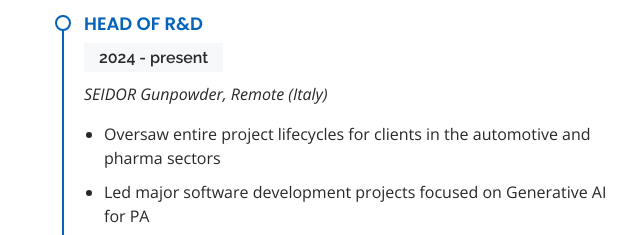
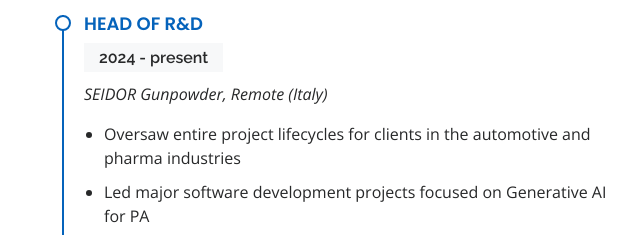
Before and after one commit to gvieralopez/gvieralopez.github.io, a plain HTML site: page index.html in a window 1280 px wide. Shown: the part 2809-3044 px from the top of the page, 640-1280 px from the left. Drawn offline with nearby package versions, Linux system fonts and the light colour scheme; some icons are missing.

Commit message:
Update content

```diff
--- a/index.html
+++ b/index.html
@@ -477,7 +477,7 @@
               <p><em>SEIDOR Gunpowder, Remote (Italy)</em></p>
               <ul>
 
-                  <li>Oversaw entire project lifecycles for clients in the automotive and pharma sectors</li>
+                  <li>Oversaw entire project lifecycles for clients in the automotive and pharma industries</li>
 
                   <li>Led major software development projects focused on Generative AI for PA</li>
 
```
